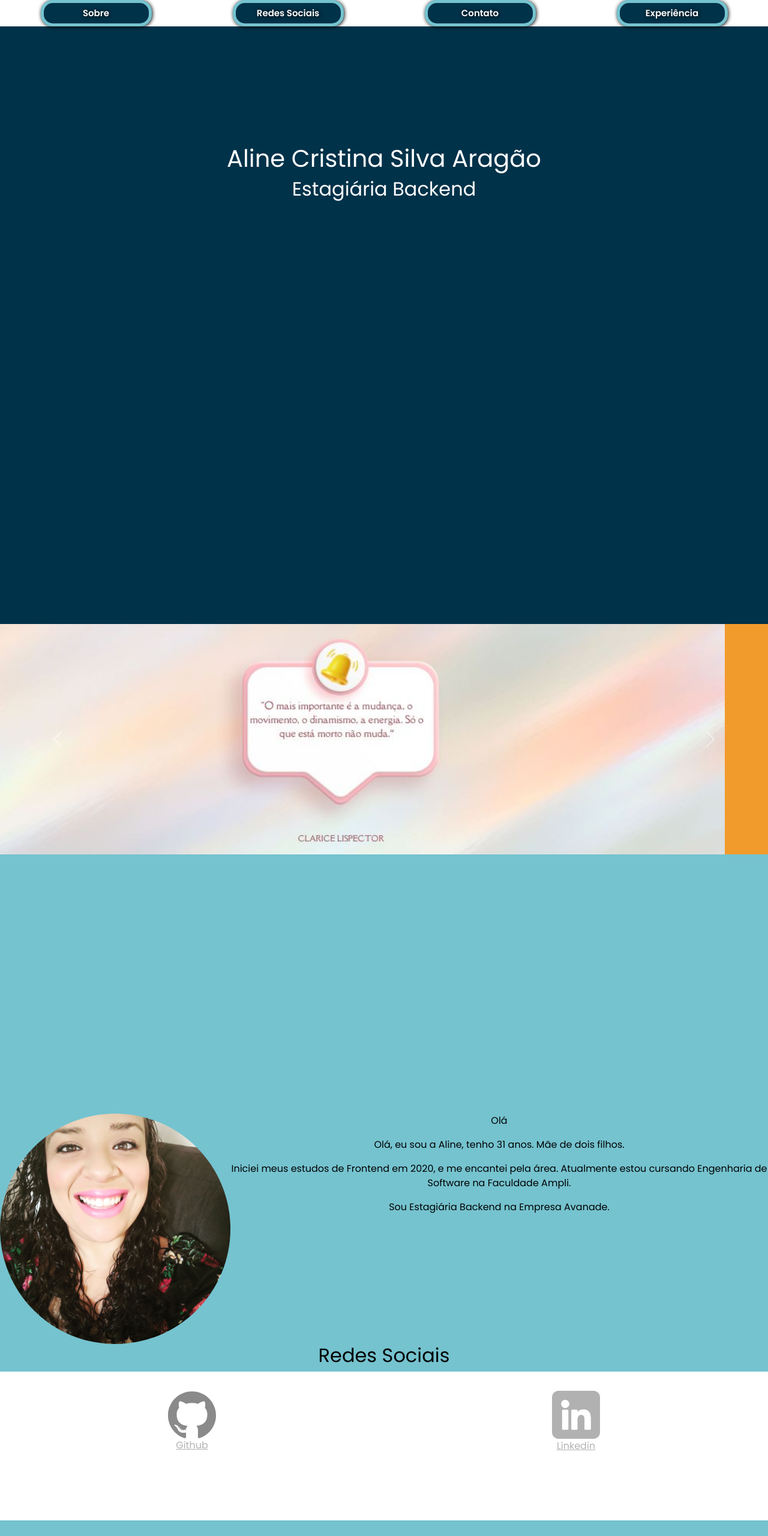
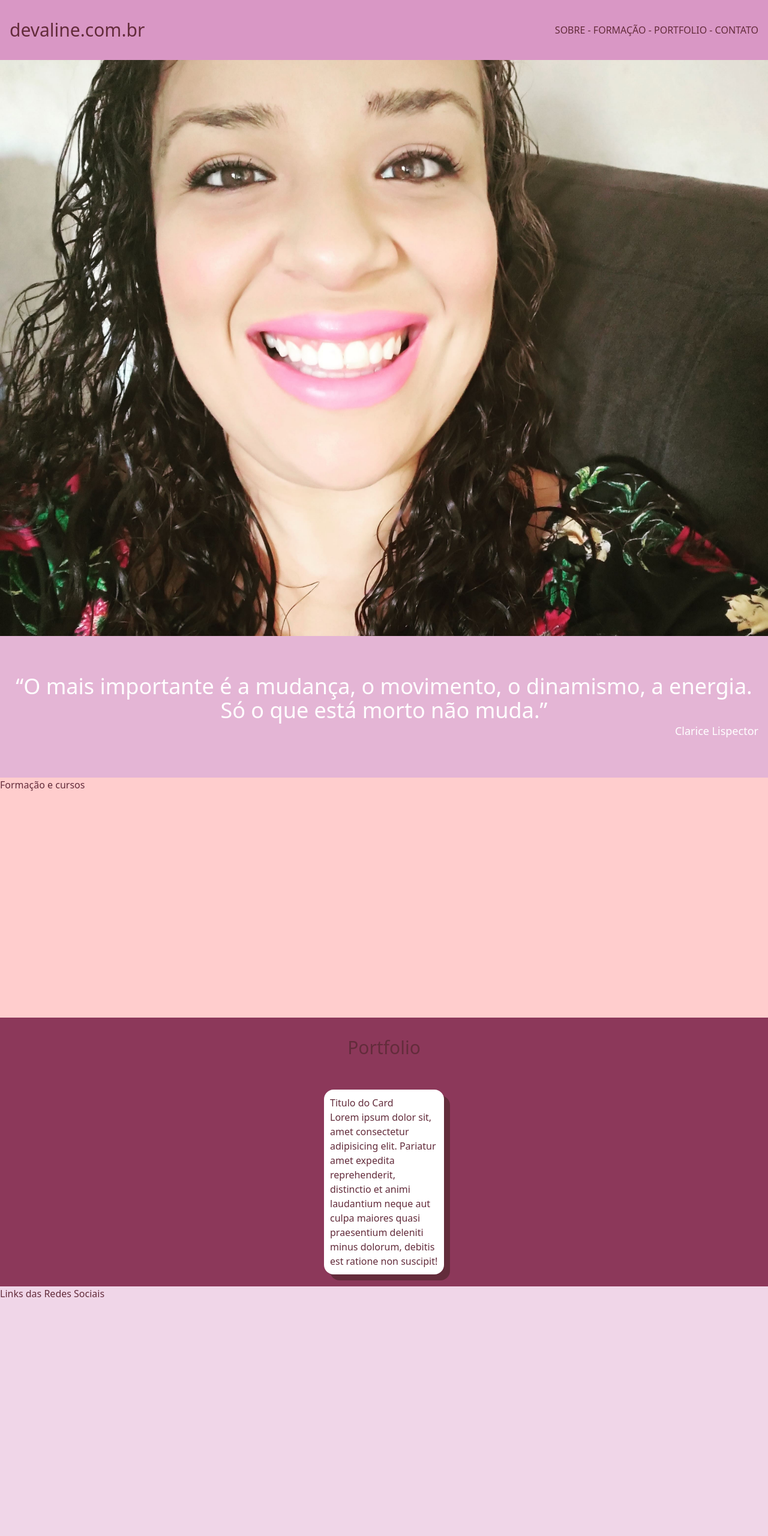
Before and after one commit to bertolaaline/portfolio-aline, a website built with Vite: page underconstruction.html in a window 1280 px wide. Shown: the whole page at 60% size. Built offline with nearby package versions, Linux system fonts and the light colour scheme.

Commit message:
Alteração

```diff
--- a/css/styles.css
+++ /dev/null
@@ -1,189 +0,0 @@
-@import 'https://cdn.jsdelivr.net/npm/bootstrap@5.1.3/dist/css/bootstrap.min.css';
-
-@import url('https://fonts.googleapis.com/css2?family=Poppins:wght@400;600&display=swap');
-
-* {
-  margin: 0;
-  padding: 0;
-  box-sizing: border-box;
-}
-
-body,
-html,
-.container-construction {
-  min-height: 100vh;
-}
-
-.container-construction {
-  background: var(--gradient-top);
-}
-
-.top {
-  background-color: #9b59b6;
-  font-family: sans-serif;
-}
-
-.foto {
-height: auto;
-width: 500px;
-margin: 20px;
-}
-
-.titulo {
-  margin: auto;
-}
-
-html {
-  scroll-behavior: smooth;
-}
-
-body {
-  display: flex;
-  flex-direction: column;
-  min-height: 100vh;
-  text-align: center;
-  background-color: #75c3cf;
-  font-family: 'Poppins', sans-serif;
-  font-size: 16px;
-  color: #000;
-  padding-bottom: 15rem;
-
-}
-
-.menu li {
-  list-style: none;
-  text-decoration: none;
-}
-
-.menu ul {
-  display: flex;
-  justify-content: space-around;
-  background-color: #fff;
-}
-
-.tron {
-  background: #003249;
-  -webkit-border-radius: 20px;
-  -moz-border-radius: 20px;
-  border-radius: 20px;
-  line-height: 14px;
-  color: #FFFFFF;
-  font-family: 'Poppins', sans-serif;
-  width: 185px;
-  font-size: 15px;
-  font-weight: 600;
-  padding: 12px;
-  -webkit-box-shadow: 1px 1px 6px 0 #000000;
-  -moz-box-shadow: 1px 1px 6px 0 #000000;
-  box-shadow: 1px 1px 6px 0 #000000;
-  text-shadow: 1px 1px 6px #000000;
-  border: solid #75c3cf 5px;
-  text-decoration: none;
-  display: inline-block;
-  cursor: pointer;
-  text-align: center;
-}
-
-.tron:hover {
-  border: solid #75c3cf 1px;
-  background: #003249;
-  -webkit-border-radius: 20px;
-  -moz-border-radius: 20px;
-  border-radius: 20px;
-  text-decoration: none;
-}
-
-.inicio {
-  color:#fff;
-  text-align: center;
-  min-height: 100vh;
-  display: flex;
-  flex-direction: column;
-  justify-content: left;
-  padding-top: 15rem;
-}
-
-.avatar img {
-  border-radius: 50%;
-  width: 30%;
-  float: left;
-}
-
-.img-portfolio {
-  width: 80px;
-}
-
-.portfolio {
-  display: flex;
-  flex-direction: column;
-  background-color: white;
-  min-height: 100vh;
-  justify-content: center;
-  text-align: center;
-  padding-bottom: 15rem;
-}
-
-
-.itens {
-  display: flex;
-  flex-direction: row;
-  justify-content: space-around;
-  padding-bottom: 3em;
-  align-items: baseline;
-  flex-wrap: wrap;
-  background-color: #fff;
-  color: #007EA7;
-}
-
-figcaption {
-  text-align: center;
-  text-decoration: none;
-}
-
-.itens figure {
-  margin-top: 2em;
-  filter: opacity(50%) grayscale(100%);
-  transition: filter 500ms;
-  text-align: center;
-}
-
-.itens figure:active,
-.itens figure:hover {
-  filter: opacity(100%) grayscale(0);
-}
-
-.itens a{
-  padding: 0 20px;
-}
-
-.separador {
-  min-height: 100vh;
-  background-color: #003249;
-  display: flex;
-  flex-direction: column;
-  justify-content: center;
-  align-items: center;
-  color: #fff;
-  padding-bottom: 15rem;
-  /* clip-path: polygon(0 15%, 100% 0%, 100% 85%, 0% 100%); */
-}
-
-nav {
-  display: flex;
-  justify-content: space-around;
-  background-color: #fff;
-  position: fixed;
-  top: 0;
-  width: 100vw;
-  z-index: inherit;
-}
-
-.menu a {
-  display: block;
-  padding: 10px 20px;
-  transition: color 100ms;
-}
-
-.carrossel {
-  min-height: 100vh;
-}
--- a/index.html
+++ b/index.html
@@ -1,16 +1,18 @@
 <!DOCTYPE html>
-<html lang="pt-br">
+<html lang="pt-br" data-theme="valentine">
 <head>
   <meta charset="UTF-8">
   <meta http-equiv="X-UA-Compatible" content="IE=edge">
   <meta name="viewport" content="width=device-width, initial-scale=1.0">
   <title>Portifolio Aline</title>
-  <link rel="stylesheet" href="css/styles.css">
+  <!-- <link rel="stylesheet" href="css/styles.css"> -->
 </head>
 <body>
   <div class="container-construction d-flex justify-end">
     <h1 class="titulo">Estamos em Construção!</h1>
       <img class="foto" src="./img/construcao.png" alt="Foto em Construção">
   </div>
+
+<script src="./src/js/main.js" type="module"></script>
 </body>
 </html>
--- /dev/null
+++ b/postcss.config.js
@@ -0,0 +1,6 @@
+module.exports = {
+  plugins: {
+    tailwindcss: {},
+    autoprefixer: {},
+  },
+}
--- /dev/null
+++ b/src/css/styles.css
@@ -0,0 +1,65 @@
+/* @import 'https://cdn.jsdelivr.net/npm/bootstrap@5.1.3/dist/css/bootstrap.min.css'; */
+
+@import url('https://fonts.googleapis.com/css2?family=Poppins:wght@400;600&display=swap');
+
+@tailwind base;
+@tailwind components;
+@tailwind utilities;
+
+.navbar {
+@apply flex justify-between items-center w-full;
+@apply py-8 px-4;
+@apply bg-base-300;
+}
+
+.logo {
+@apply text-3xl;
+}
+
+.menu {
+@apply uppercase;
+}
+
+.foto-aline {
+  min-height: 80vh;
+  height: 120vh;
+  background-image: url("src/img/aline.jpg");
+  background-position: top;
+  background-size: cover;
+  background-repeat: no-repeat;
+
+  @apply w-full;
+}
+
+.frase-de-efeito {
+@apply w-full;
+@apply bg-base-200 text-white text-center;
+@apply py-16 px-4;
+}
+
+.formacao {
+height: 400px;
+@apply bg-error-content;
+}
+
+.portfolio {
+@apply bg-neutral-focus;
+@apply flex flex-col justify-center items-center;
+}
+
+.title {
+@apply text-3xl text-center my-8;
+}
+
+.card {
+width: 200px;
+padding: 10px;
+background-color: white;
+margin: 20px;
+box-shadow: 10px 10px;
+}
+
+.contato {
+height: 400px;
+@apply bg-base-100;
+}
--- /dev/null
+++ b/src/js/main.js
@@ -0,0 +1 @@
+import "./../css/styles.css"
--- /dev/null
+++ b/tailwind.config.js
@@ -0,0 +1,15 @@
+/** @type {import('tailwindcss').Config} */
+module.exports = {
+  content: [
+    "./index.html",
+    "./underconstruction.html",
+    "./src/**/*.{vue,js,ts,jsx,tsx}",
+  ],
+  theme: {
+    extend: {},
+  },
+  plugins: [require("daisyui")],
+  daisyui: {
+    themes: ["valentine"]
+  }
+}
--- a/underconstruction.html
+++ b/underconstruction.html
@@ -1,99 +1,48 @@
 <!DOCTYPE html>
-<html lang="pt-br">
+<html lang="pt-br" data-theme="valentine">
 <head>
   <meta charset="UTF-8">
   <meta http-equiv="X-UA-Compatible" content="IE=edge">
   <meta name="viewport" content="width=device-width, initial-scale=1.0">
   <title>Portfolio Aline</title>
-  <link rel="stylesheet" href="css/styles.css">
+  <!--<link rel="stylesheet" href="css/styles.css">-->
 </head>
-<body>
-  <header class="topo">
-    <nav class="menu">
-      <a href="#" class="tron">
-        <div class="botao">
-          Sobre
-        </div>
-        <a href="#" class="tron">
-          <div class="botao">
-            Redes Sociais
-          </div>
-        </a>
-        <a href="#" class="tron">
-          <div class="botao">
-            Contato
-          </div>
-        </a>
-        <a href="#" class="tron">
-          <div class="botao">
-            Experiência
-          </div>
-        </a>
-      </a>
-    </nav>
-  </header>
-  <section id="separador" class="separador">
-    <div class="inicio">
-      <h1>Aline Cristina Silva Aragão</h1>
-      <h2>Estagiária Backend</h2>
+<body class="w-full bg-base-100">
+  <div class="navbar">
+    <div class="logo">
+      devaline.com.br
     </div>
-  </section>
-  <section class="carrossel">
-    <div id="carouselExampleControls" class="carousel slide" data-bs-ride="carousel">
-      <div class="carousel-inner">
-        <div class="carousel-item active">
-          <img src="/img/frase.jpg" class="d-block w-100" alt="Frase">
-        </div>
-        <div class="carousel-item">
-          <img src="/img/decolei.jpg" class="d-block w-100" alt="Decolei">
-        </div>
-        <div class="carousel-item">
-          <img src="/img/cafe.jpg" class="d-block w-100" alt="Café">
-        </div>
-      </div>
-      <button class="carousel-control-prev" type="button" data-bs-target="#carouselExampleControls" data-bs-slide="prev">
-        <span class="carousel-control-prev-icon" aria-hidden="true"></span>
-        <span class="visually-hidden">Previous</span>
-      </button>
-      <button class="carousel-control-next" type="button" data-bs-target="#carouselExampleControls" data-bs-slide="next">
-        <span class="carousel-control-next-icon" aria-hidden="true"></span>
-        <span class="visually-hidden">Next</span>
-      </button>
+    <div class="menu">
+      Sobre - Formação - Portfolio - Contato
     </div>
-  </section>
-  <section id="sobre" class="sobre">
-    <div class="sobre">
-      <figure class="avatar">
-        <img src="./img/aline.jpg" alt="Foto da Aline">
-      </figure>
-      <p>Olá</p>
-      <p>Olá, eu sou a Aline, tenho 31 anos. Mãe de dois filhos.</p>
-      <p>Iniciei meus estudos de Frontend em 2020, e me encantei pela área. Atualmente estou cursando Engenharia de Software na Faculdade Ampli.</p>
-      <p>Sou Estagiária Backend na Empresa Avanade.</p>
+  </div>
+  <div class="foto-aline">
+
+  </div>
+  <div class="frase-de-efeito">
+  <p class="text-4xl">“O mais importante é a mudança, o movimento, o dinamismo, a energia. Só o que está morto não muda.”</p>
+  <p class="text-right text-lg">Clarice Lispector</p>
+  </div>
+  <div class="formacao">
+    Formação e cursos
+  </div>
+  <div class="portfolio">
+    <div class="title">
+      Portfolio
     </div>
-  </section>
-  <section id="portifolio" class="redes">
-    <h2 class="portfolio-subtitle">Redes Sociais</h2>
-    <div class="itens">
-      <a href="https://github.com/bertolaaline/" target="_blank">
-        <div class="itens">
-          <figure>
-            <img class="img-portfolio" src="./img/github.svg" alt="Github">
-            <figcaption>Github</figcaption>
-          </figure>
-        </div>
-      </a>
-      <a href="https://www.linkedin.com/in/aline-cristina-silva-aragao/" target="_blank">
-        <div class="itens">
-          <figure>
-            <img class="img-portfolio" src="./img/linkedin.png" alt="Linkedin">
-            <figcaption>Linkedin</figcaption>
-          </figure>
-        </div>
-      </a>
+    <div class="card">
+      <h2>
+        Titulo do Card
+      </h2>
+      <p>Lorem ipsum dolor sit, amet consectetur adipisicing elit. Pariatur amet expedita reprehenderit, distinctio et animi laudantium neque aut culpa maiores quasi praesentium deleniti minus dolorum, debitis est ratione non suscipit!</p>
     </div>
-  </section>
+  </div>
+  <div class="contato">
+    Links das Redes Sociais
+  </div>
+
+  <script src="./src/js/main.js" type="module"></script>
   <!-- JavaScript Bundle with Popper -->
-  <script src="https://cdn.jsdelivr.net/npm/bootstrap@5.2.0-beta1/dist/js/bootstrap.bundle.min.js" integrity="sha384-pprn3073KE6tl6bjs2QrFaJGz5/SUsLqktiwsUTF55Jfv3qYSDhgCecCxMW52nD2" crossorigin="anonymous"></script>
+  <!-- <script src="https://cdn.jsdelivr.net/npm/bootstrap@5.2.0-beta1/dist/js/bootstrap.bundle.min.js" integrity="sha384-pprn3073KE6tl6bjs2QrFaJGz5/SUsLqktiwsUTF55Jfv3qYSDhgCecCxMW52nD2" crossorigin="anonymous"></script> -->
 </body>
 </html>
```
Also changed, not shown: package.json (added, +28 -0 lines), src/img/aline.jpg (renamed from img/aline.jpg), src/img/cafe.jpg (renamed from img/cafe.jpg), src/img/construcao.png (renamed from img/construcao.png), src/img/decolei.jpg (renamed from img/decolei.jpg), src/img/frase.jpg (renamed from img/frase.jpg), src/img/github.svg (renamed from img/github.svg), src/img/linkedin.png (renamed from img/linkedin.png), 2 other files.
